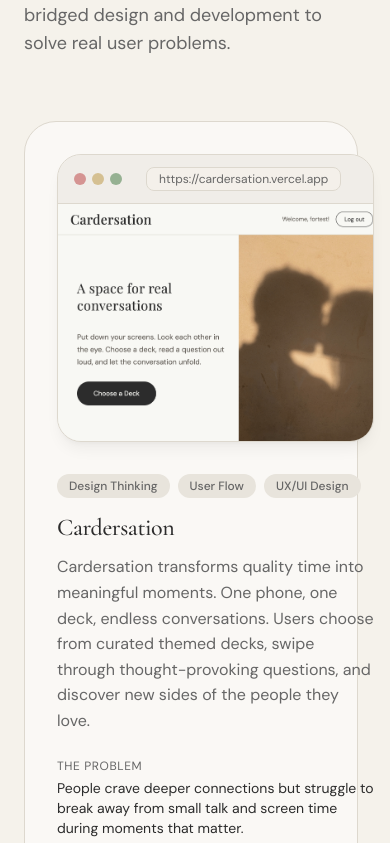
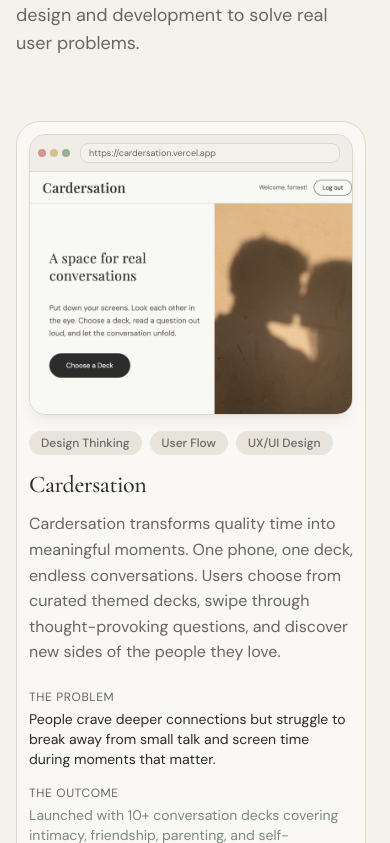
Before and after one commit to obarinsh/Portfolio, a React (Vite) app: page / in a window 390 px wide. Shown: the part 1301-2144 px from the top of the page. Built offline with nearby package versions, Linux system fonts and the light colour scheme.

Commit message:
fixed iphone responsivenese

```diff
--- a/src/components/sections/ProjectsGrid.tsx
+++ b/src/components/sections/ProjectsGrid.tsx
@@ -27,8 +27,8 @@
   const otherProjects = projects.filter((p) => !p.featured);
 
   return (
-    <section id="projects" className="py-24 px-6">
-      <div className="max-w-6xl mx-auto">
+    <section id="projects" className="py-24 px-4 sm:px-6 overflow-hidden">
+      <div className="max-w-6xl mx-auto overflow-hidden">
         {/* Section Header */}
         <motion.div
           className="mb-16"
@@ -64,7 +64,7 @@
               className="group"
             >
               <div
-                className={`grid lg:grid-cols-2 gap-8 p-8 rounded-3xl border border-border bg-card hover:shadow-xl transition-all duration-300 ${
+                className={`grid lg:grid-cols-2 gap-4 sm:gap-6 lg:gap-8 p-3 sm:p-5 lg:p-8 rounded-2xl lg:rounded-3xl border border-border bg-card hover:shadow-xl transition-all duration-300 overflow-hidden ${
                   index % 2 === 1 ? 'lg:flex-row-reverse' : ''
                 }`}
               >
@@ -76,17 +76,17 @@
                 >
                   {project.image || project.gif ? (
                     /* Project Image with browser window frame */
-                    <div className="rounded-2xl border border-border bg-card overflow-hidden shadow-lg">
+                    <div className="rounded-xl lg:rounded-2xl border border-border bg-card overflow-hidden shadow-lg w-full">
                       {/* Browser window header */}
-                      <div className="flex items-center gap-2 px-4 py-3 bg-muted/50 border-b border-border">
-                        <div className="flex gap-1.5">
-                          <span className="w-3 h-3 rounded-full bg-destructive/60"></span>
-                          <span className="w-3 h-3 rounded-full bg-warning/60"></span>
-                          <span className="w-3 h-3 rounded-full bg-success/60"></span>
+                      <div className="flex items-center gap-1.5 sm:gap-2 px-2 sm:px-4 py-2 sm:py-3 bg-muted/50 border-b border-border">
+                        <div className="flex gap-1 sm:gap-1.5 shrink-0">
+                          <span className="w-2 h-2 sm:w-3 sm:h-3 rounded-full bg-destructive/60"></span>
+                          <span className="w-2 h-2 sm:w-3 sm:h-3 rounded-full bg-warning/60"></span>
+                          <span className="w-2 h-2 sm:w-3 sm:h-3 rounded-full bg-success/60"></span>
                         </div>
-                        <div className="flex-1 mx-4">
-                          <div className="h-6 bg-background/80 rounded-md border border-border/50 flex items-center px-3">
-                            <span className="text-xs text-muted-foreground truncate">{project.liveUrl || project.title}</span>
+                        <div className="flex-1 min-w-0 mx-1 sm:mx-4">
+                          <div className="h-5 sm:h-6 bg-background/80 rounded-md border border-border/50 flex items-center px-2 overflow-hidden">
+                            <span className="text-[9px] sm:text-xs text-muted-foreground truncate">{project.liveUrl || project.title}</span>
                           </div>
                         </div>
                       </div>
```
